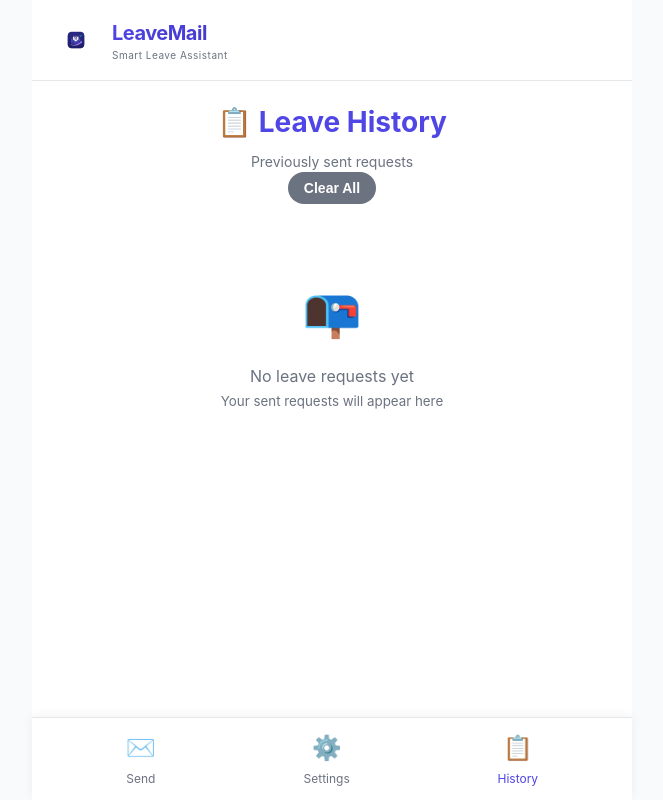
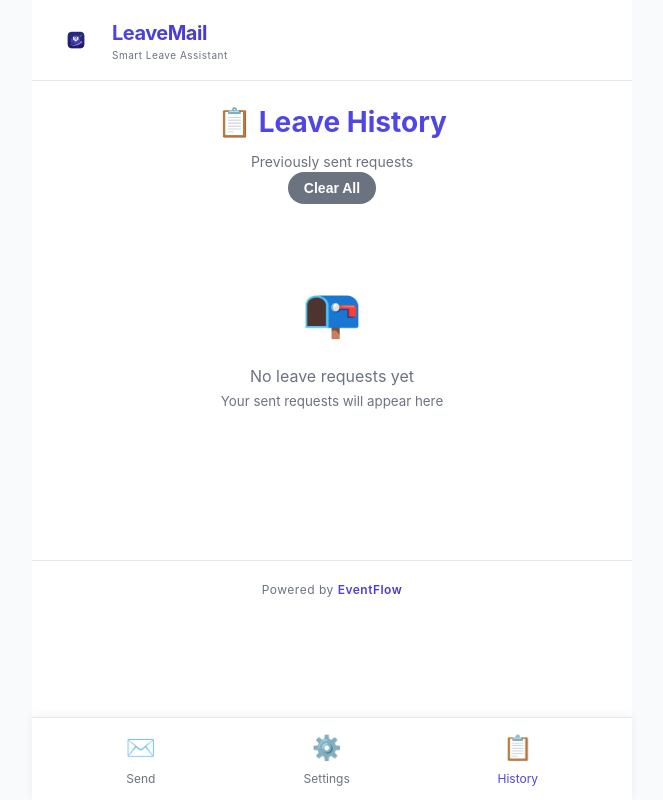
Before and after one commit to eventflowapp2026-ux/leavemail, a Flask app: page /history in a window 1280 px wide. Shown: the whole page, without its empty margins (308-971 px from the left). Run offline with Flask 3, Linux system fonts and the light colour scheme; data that the repository does not hold is empty.

```diff
--- a/static/css/style.css
+++ b/static/css/style.css
@@ -824,3 +824,49 @@ body.reduced-motion * {
         font-size: 18px;
     }
 }
+
+/* Footer Styles */
+.app-footer {
+    text-align: center;
+    padding: 20px;
+    margin-top: 20px;
+    border-top: 1px solid var(--border);
+    background: var(--surface);
+}
+
+.powered-by {
+    font-size: 12px;
+    color: var(--text-light);
+    margin: 0;
+    letter-spacing: 0.5px;
+}
+
+.eventflow {
+    font-weight: 600;
+    background: linear-gradient(135deg, var(--primary), var(--primary-dark));
+    -webkit-background-clip: text;
+    background-clip: text;
+    color: transparent;
+    letter-spacing: 0.5px;
+}
+
+/* Dark mode adjustment */
+@media (prefers-color-scheme: dark) {
+    .eventflow {
+        background: linear-gradient(135deg, #818CF8, #A78BFA);
+        -webkit-background-clip: text;
+        background-clip: text;
+    }
+}
+
+/* Mobile adjustment */
+@media (max-width: 480px) {
+    .app-footer {
+        padding: 16px;
+        margin-top: 16px;
+    }
+
+    .powered-by {
+        font-size: 10px;
+    }
+}
--- a/templates/base.html
+++ b/templates/base.html
@@ -42,6 +42,11 @@
         <main class="main-content">
             {% block content %}{% endblock %}
         </main>
+
+        <!-- Footer -->
+        <footer class="app-footer">
+            <p class="powered-by">Powered by <span class="eventflow">EventFlow</span></p>
+        </footer>
     </div>
 
     <div id="toast" class="toast"></div>
```
